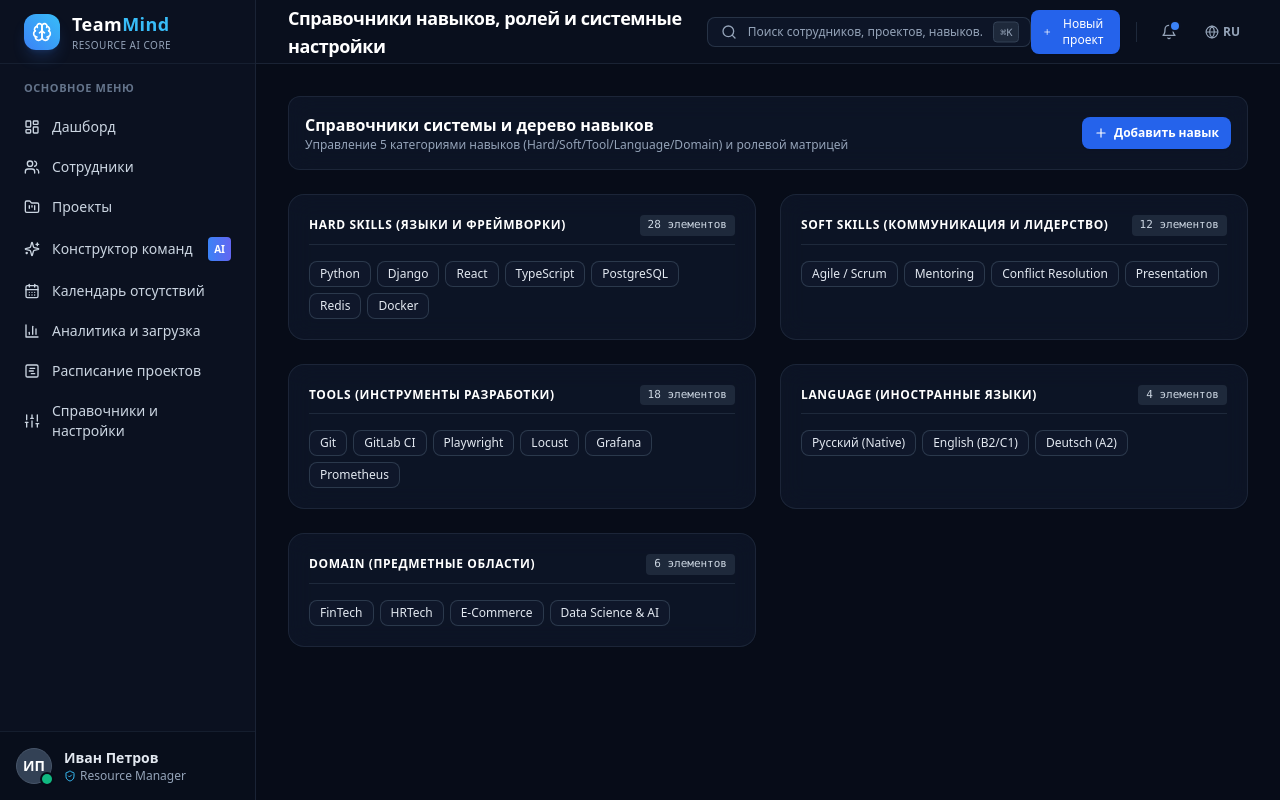
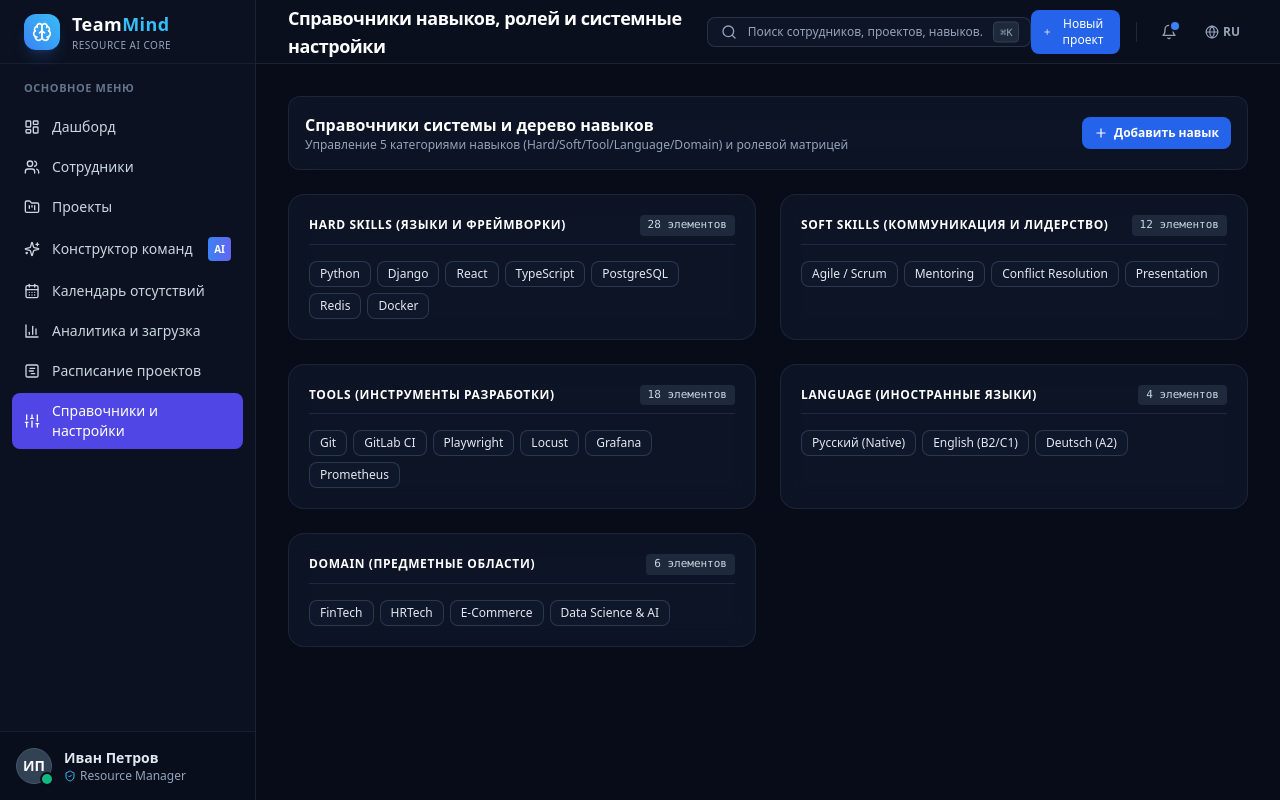
Before and after one commit to HanyraH/TeamMind_sammo, a React (Vite) app in the folder frontend/: page /settings in a window 1280 px wide. Built offline with nearby package versions, Linux system fonts and the light colour scheme.

Commit message:
fix(ui): restore sidebar navigation links and correct calendar route in Dashboard and Sidebar

```diff
--- a/frontend/src/components/Sidebar.tsx
+++ b/frontend/src/components/Sidebar.tsx
@@ -48,7 +48,9 @@ export const Sidebar: React.FC = () => {
           const Icon = item.icon;
           return (
             <NavLink
-            to='/constructor'
+            key={item.path}
+            to={item.path}
+            end={item.path === '/'}
             className={({ isActive }) =>
               clsx(
                 'flex items-center justify-between px-3 py-2 rounded-lg text-sm font-medium transition-colors',
--- a/frontend/src/pages/Dashboard.tsx
+++ b/frontend/src/pages/Dashboard.tsx
@@ -143,7 +143,7 @@ export const Dashboard: React.FC = () => {
                 <Clock className="w-4 h-4 text-brand-sky" />
                 Ближайшие отсутствия
               </h3>
-              <Link to="/absences" className="text-xs text-brand-sky hover:underline">Все (16)</Link>
+              <Link to="/calendar" className="text-xs text-brand-sky hover:underline">Все (16)</Link>
             </div>
 
             <div className="space-y-3">
```
